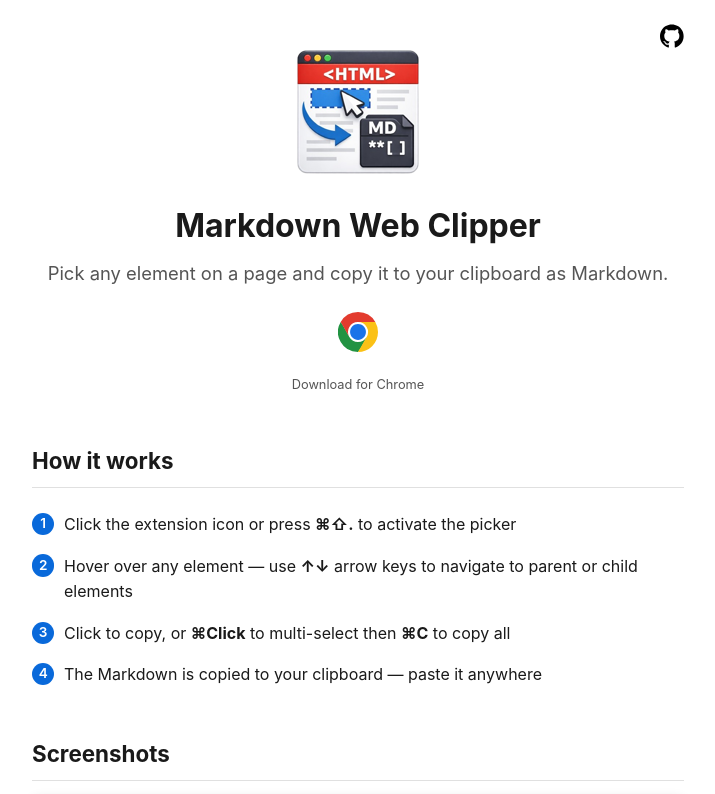
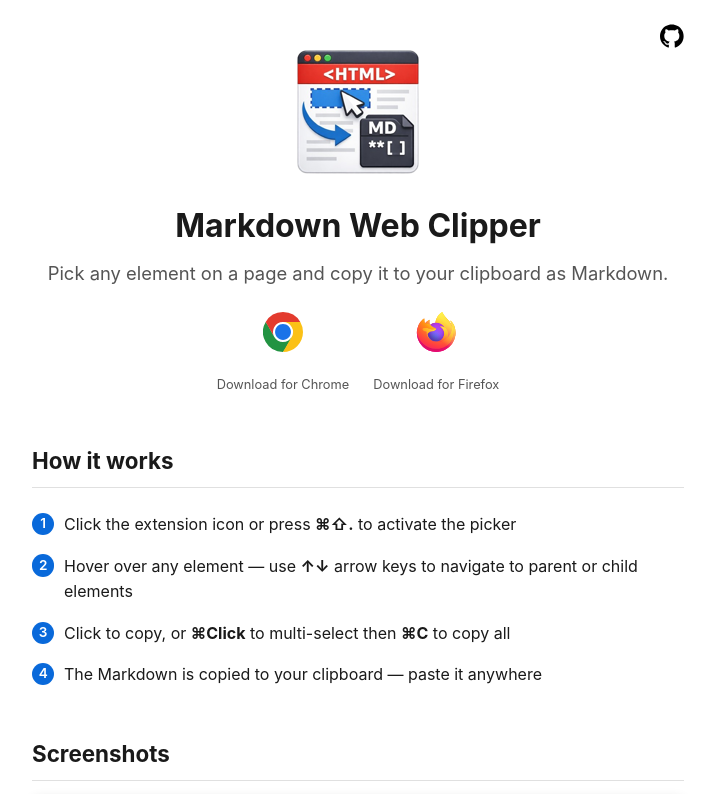
Before and after one commit to IsaacMurtagh/md-web-clipper, a browser extension: page docs/index.html in a window 1280 px wide. Shown: the top 794 px of the page, without its empty margins (282-997 px from the left). Drawn offline with Linux system fonts and the light colour scheme.

Commit message:
Add link to firefox extension

```diff
--- a/docs/index.html
+++ b/docs/index.html
@@ -222,12 +222,10 @@
           <img src="chrome.svg" alt="Chrome">
           Download for Chrome
         </a>
-        <!-- Firefox Add-ons - uncomment when approved
-        <a href="https://addons.mozilla.org/en-US/firefox/addon/SLUG/">
+        <a href="https://addons.mozilla.org/en-US/firefox/addon/web-content-md-clipper/">
           <img src="firefox.svg" alt="Firefox">
           Download for Firefox
         </a>
-        -->
       </div>
     </header>
 
```
Also changed, not shown: README.md.
